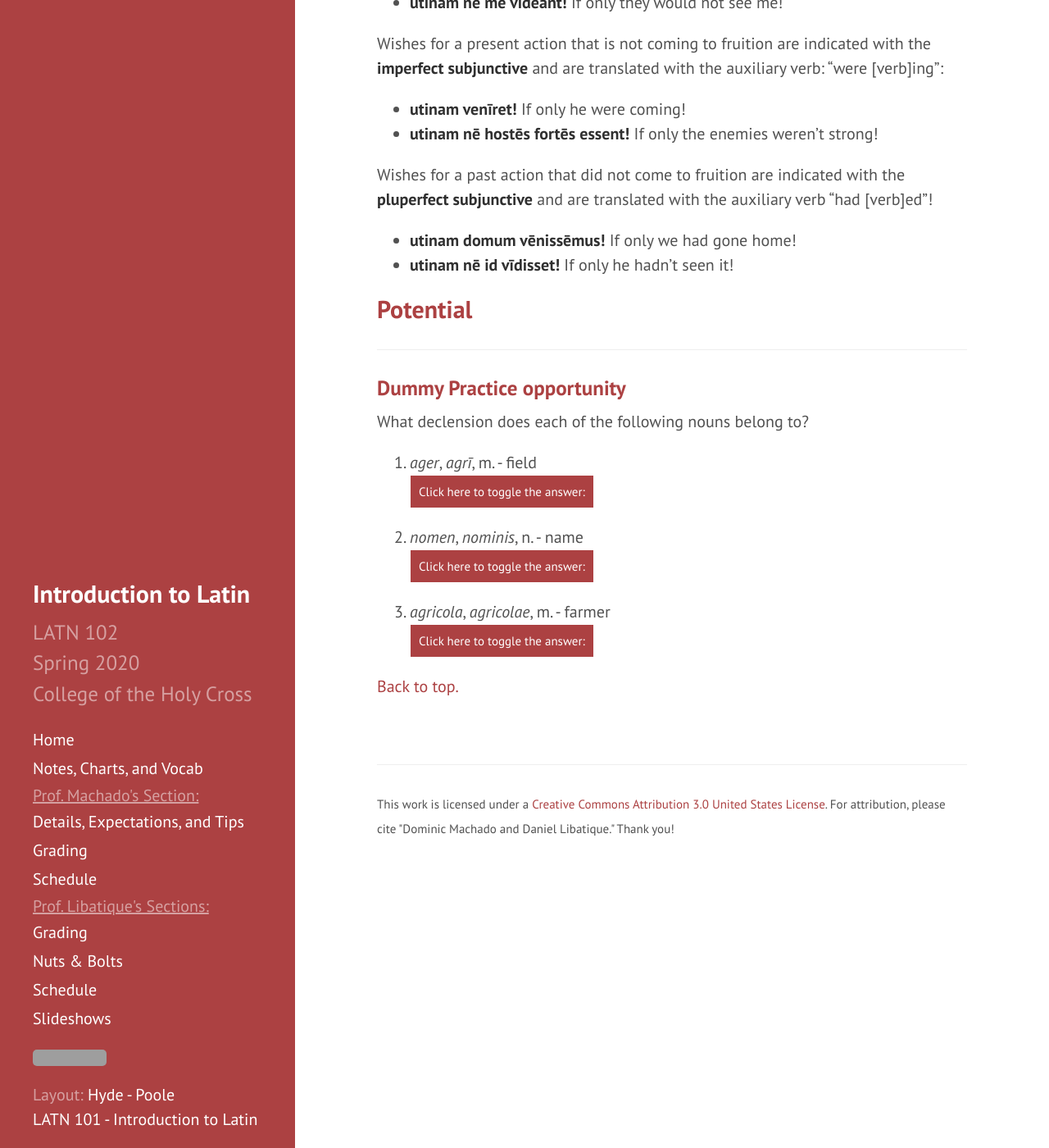
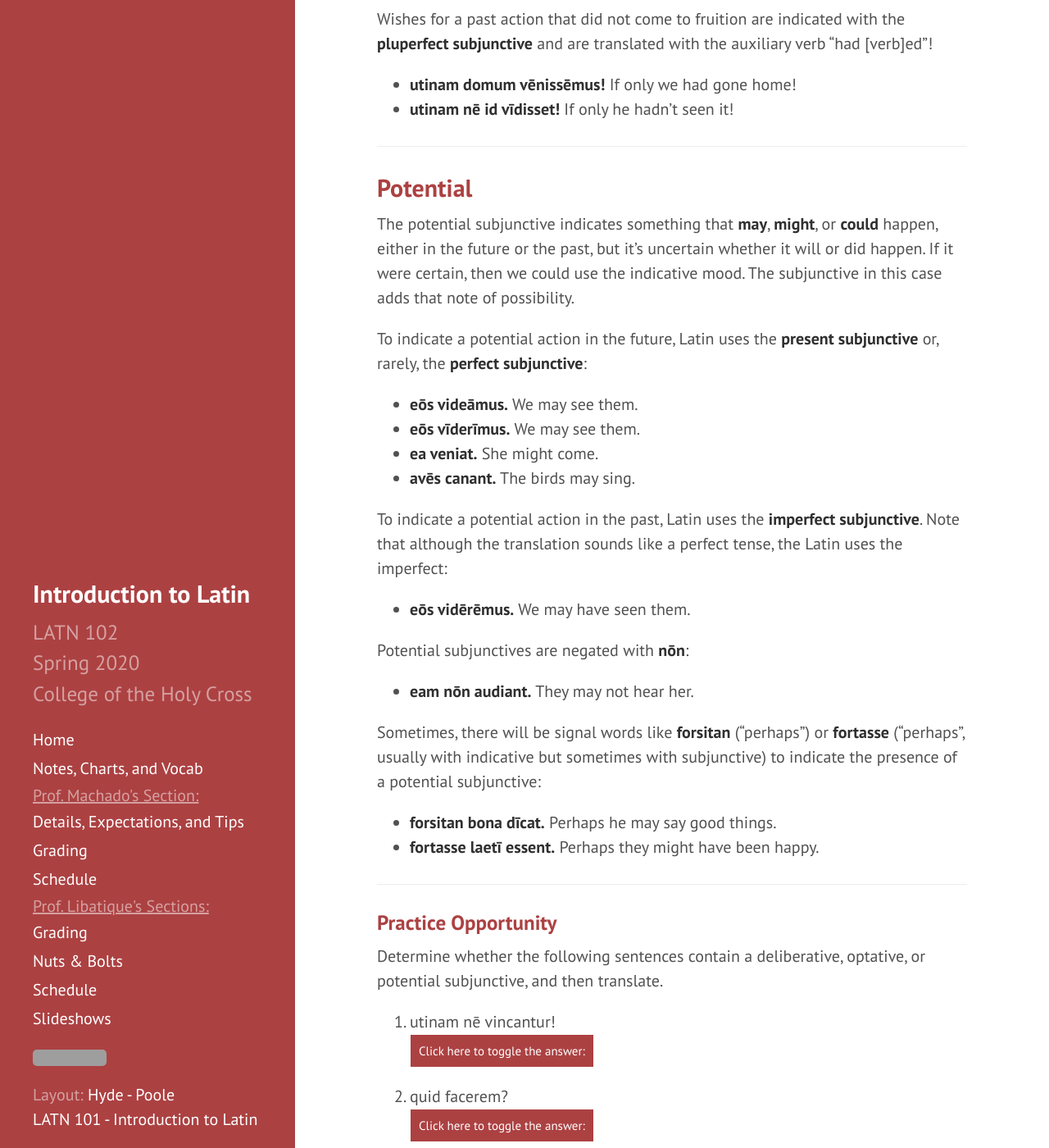
Before and after one commit to DLibatique/LATN102-S20, a Jekyll site: the page built from notes/20-wishes-and-potential.md, in a window 1280 px wide and 1400 px high, scrolled down 1301 px. Shown: the whole window at 82% size. Built offline with Jekyll 4.4.1, drawn with Linux system fonts in a browser that asks for light colours; some of the changed text lies outside the part shown; grey boxes are pictures that could not be loaded.

Commit message:
filled out whole module

```diff
--- a/notes/20-wishes-and-potential.md
+++ b/notes/20-wishes-and-potential.md
@@ -5,25 +5,19 @@ author: DL
 permalink: wishes-and-potential
 ---
 
-Dummy Module to be filled in later
-
-***
-
-Dummy Navigation
-
-- [Nouns](#nouns) \| [Declensions](#declensions) \| [Practice Opportunity](#practice-opportunity)
-- [Third Declension i-stems](#third-declension-i-stems)
-- [Adjectives](#adjectives): [2-1-2](#1-the-2-1-2-adjectives) ([-īus adjs.](#11--īus-adjectives)); [3 Term.](#2-three-termination-adjectives); [2 Term.](#3-two-termination-adjectives); [1 Term.](#4-one-termination-adjectives) \| [Irregulars](#5-irregulars) \| [Practice Opportunity](#practice-opportunity-1) \| [Substantives](#substantives)
-- [Case Usages - Nominative and Genitive](#case-usages---nominative-and-genitive) \| [Practice Opportunity](#practice-opportunity-2)
-- [Pronouns - *is, ea, id*](#pronouns---is-ea-id) \| [Practice Opportunity](#practice-opportunity-3)
+- [Independent Uses of the Subjunctive](#independent-uses-of-the-subjunctive)
+- [Optative](#optative)
+- [Potential](#potential)
 
 ***
 
 ## Independent Uses of the Subjunctive
 
-Last semester, we learned that the subjunctive mood can be used either in **independent** clauses or **dependent** clauses. While the latter follows the sequence of tenses and wholly depends on a main clause for context, the former uses subjunctives in standalone sentences. The one independent use of the subjunctive that we learned about last semester was the **deliberative subjunctive**, which we use to indicate a deliberation about a question. For example, *quid dīcam*? "What should I say?"
+Last semester, we learned that the subjunctive mood can be used either in **independent** clauses or **dependent** clauses. While the latter follows the sequence of tenses and wholly depends on a main clause for context, the former uses subjunctives in standalone sentences. The one independent use of the subjunctive that we learned about last semester was the [**deliberative subjunctive**](https://libatique.info/LATN101-F19/notes/5-questions/#deliberative-subjunctive), which we use to indicate a deliberation about a question. For example, *quid dīcam*? "What should I say?"
 
 To this, we will add two more independent uses of the subjunctive: the **optative** and the **potential**. (The remaining three independent uses of the subjunctive [jussive, hortatory, negative prohibition] are all covered in the module on [orders](orders).)
+
+***
 
 ## Optative
 
@@ -43,20 +37,50 @@ Wishes for a past action that did not come to fruition are indicated with the **
 - **utinam domum vēnissēmus!** If only we had gone home!
 - **utinam nē id vīdisset!** If only he hadn't seen it!
 
+***
+
 ## Potential
+
+The potential subjunctive indicates something that **may**, **might**, or **could** happen, either in the future or the past, but it's uncertain whether it will or did happen. If it were certain, then we could use the indicative mood. The subjunctive in this case adds that note of possibility.
+
+To indicate a potential action in the future, Latin uses the **present subjunctive** or, rarely, the **perfect subjunctive**:
+- **eōs videāmus.** We may see them.
+- **eōs vīderīmus.** We may see them.
+- **ea veniat.** She might come.
+- **avēs canant.** The birds may sing.
+
+To indicate a potential action in the past, Latin uses the **imperfect subjunctive**. Note that although the translation sounds like a perfect tense, the Latin uses the imperfect:
+- **eōs vidērēmus.** We may have seen them.
+
+Potential subjunctives are negated with **nōn**:
+- **eam nōn audiant.** They may not hear her.
+
+Sometimes, there will be signal words like **forsitan** ("perhaps") or **fortasse** ("perhaps", usually with indicative but sometimes with subjunctive) to indicate the presence of a potential subjunctive:
+- **forsitan bona dīcat.** Perhaps he may say good things.
+- **fortasse laetī essent.** Perhaps they might have been happy.
 
 ***
 
-### Dummy Practice opportunity
+### Practice Opportunity
 
-What declension does each of the following nouns belong to?
-1. *ager*, *agrī*, m. - field
-<button onclick="toggleDisplay('prac1')">Click here to toggle the answer:</button> <span style="display: none;" id="prac1">2nd</span>
+Determine whether the following sentences contain a deliberative, optative, or potential subjunctive, and then translate.
 
-2. *nomen*, *nominis*, n. - name
-<button onclick="toggleDisplay('prac2')">Click here to toggle the answer:</button> <span style="display: none;" id="prac2">3rd</span>
+1. utinam nē vincantur!
+<button onclick="toggleDisplay('prac1')">Click here to toggle the answer:</button> <span style="display: none;" id="prac1">optative: "If only they wouldn't be conquered!"</span>
 
-3. *agricola*, *agricolae*, m. - farmer
-<button onclick="toggleDisplay('prac3')">Click here to toggle the answer:</button> <span style="display: none;" id="prac3">1st</span>
+2. quid facerem?
+<button onclick="toggleDisplay('prac2')">Click here to toggle the answer:</button> <span style="display: none;" id="prac2">deliberative: "What should I have done?"</span>
+
+3. mīles domum nōn eat.
+<button onclick="toggleDisplay('prac3')">Click here to toggle the answer:</button> <span style="display: none;" id="prac3">potential: "The soldier may not go home."</span>
+
+4. agricolae discēdere forsitan incipiant.
+<button onclick="toggleDisplay('prac4')">Click here to toggle the answer:</button> <span style="display: none;" id="prac4">potential: "The farmers perhaps might begin to depart."</span>
+
+5. utinam is monstrum interfēcisset!
+<button onclick="toggleDisplay('prac5')">Click here to toggle the answer:</button> <span style="display: none;" id="prac5">optative: "If only he had killed the monster!"</span>
+
+6. quid putem?
+<button onclick="toggleDisplay('prac6')">Click here to toggle the answer:</button> <span style="display: none;" id="prac6">deliberative: "What should I think?"</span>
 
 [Back to top.](#top)
```
